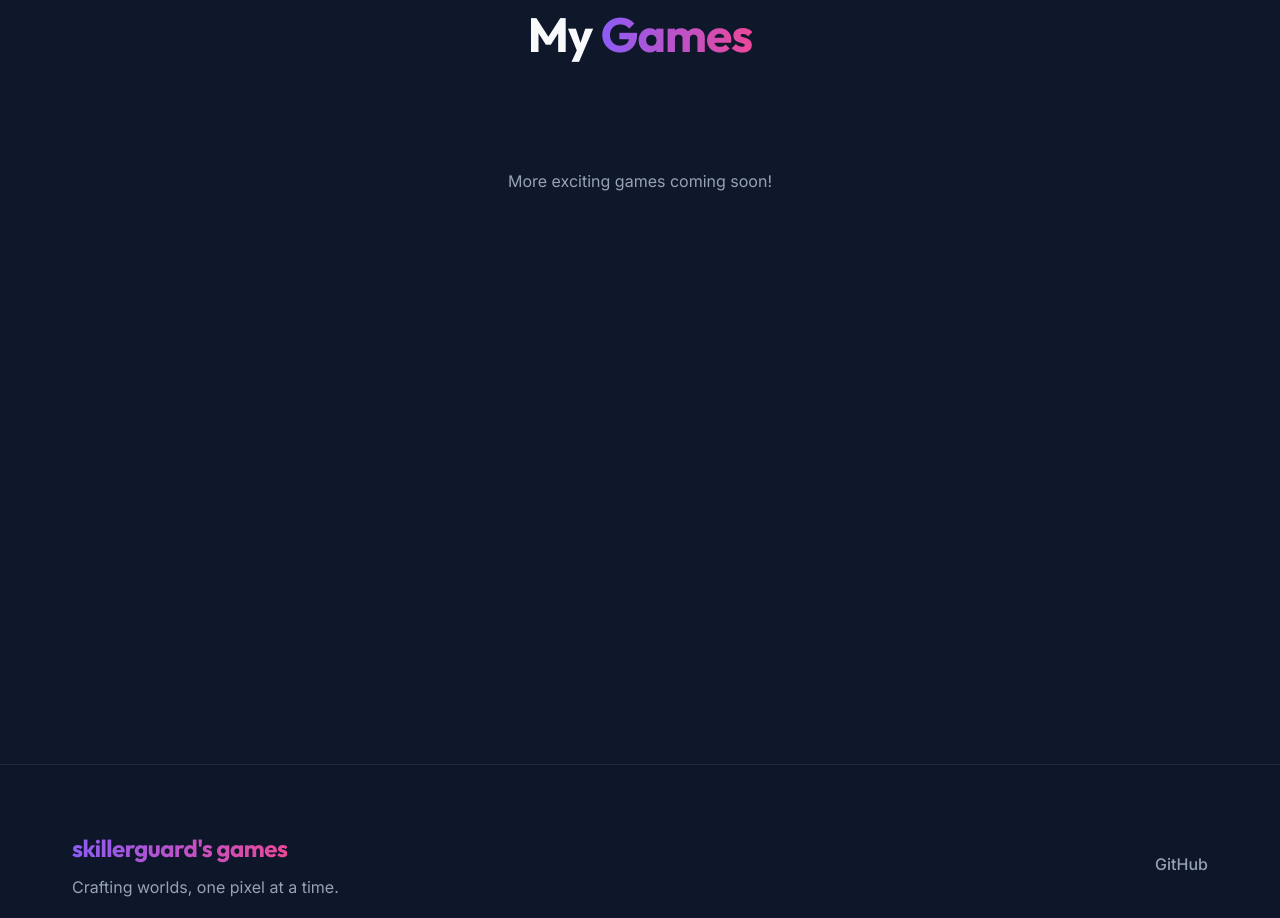
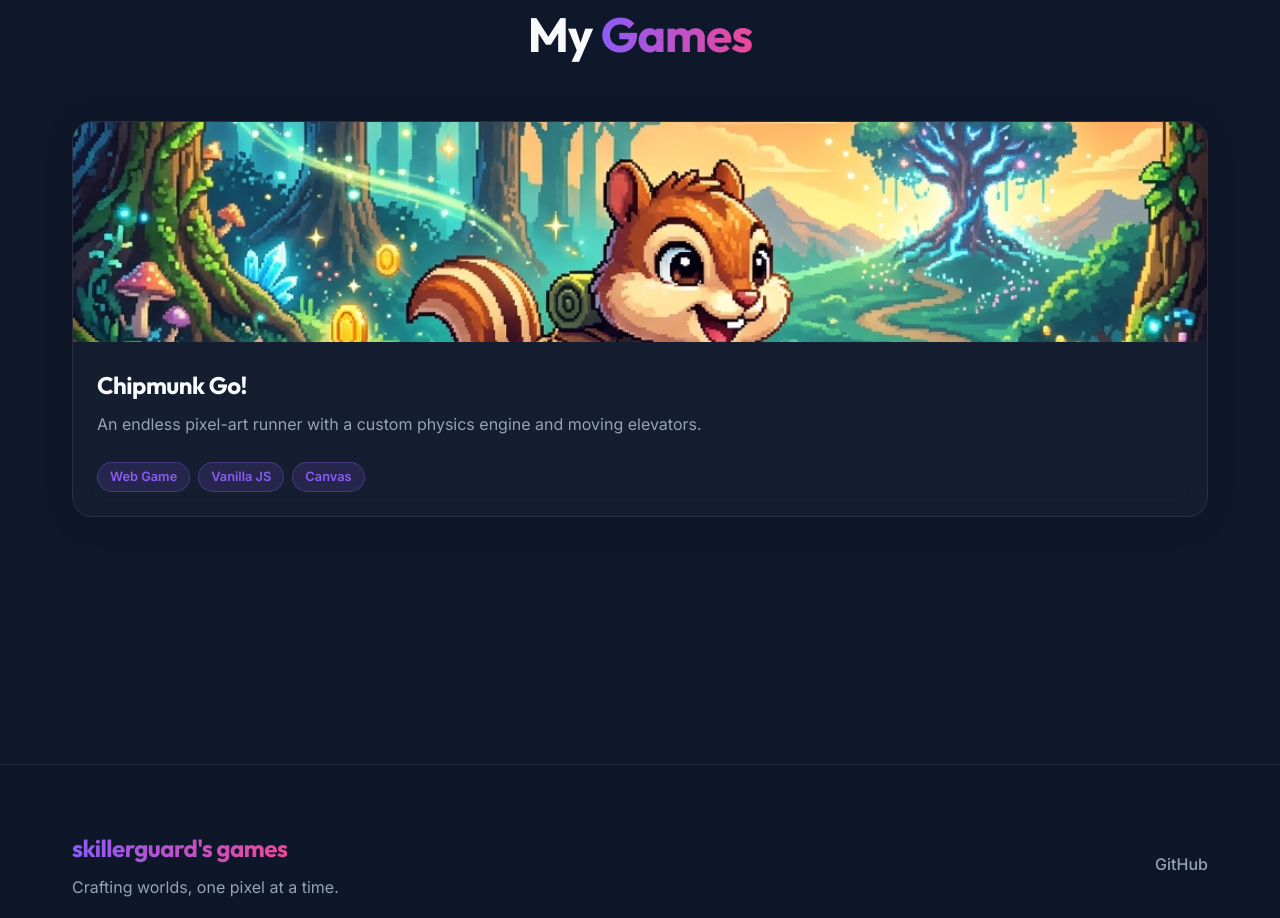
Before and after one commit to skillerGuard/portfolio, a React (Vite) app: page / in a window 1280 px wide. Shown: the part 900-1818 px from the top of the page. Built offline with nearby package versions, Linux system fonts and the light colour scheme.

Commit message:
Restore Chipmunk Go! project

```diff
--- a/src/components/ProjectCard.jsx
+++ b/src/components/ProjectCard.jsx
@@ -7,13 +7,9 @@ const ProjectCard = ({ project }) => {
       <div className="card-image-container">
         <img src={project.image} alt={project.title} className="card-image" />
         <div className="card-overlay">
-          {project.link ? (
-            <a href={project.link} target="_blank" rel="noopener noreferrer">
-              <button className="btn btn-primary play-btn">Play Now</button>
-            </a>
-          ) : (
-            <button className="btn btn-primary play-btn">Play Now</button>
-          )}
+          <a href={project.link} target="_blank" rel="noreferrer" className="btn btn-primary play-btn">
+            Play Now
+          </a>
         </div>
       </div>
       <div className="card-content">
--- a/src/components/ProjectGrid.jsx
+++ b/src/components/ProjectGrid.jsx
@@ -2,7 +2,16 @@ import React from 'react';
 import ProjectCard from './ProjectCard';
 import './ProjectGrid.css';
 
-const projects = [];
+const projects = [
+  {
+    id: 1,
+    title: 'Chipmunk Go!',
+    description: 'An endless pixel-art runner with a custom physics engine and moving elevators.',
+    image: '/portfolio/chipmunk_go_cover.png',
+    link: 'https://skillerguard.github.io/portfolio/chipmunk-go/index.html',
+    tags: ['Web Game', 'Vanilla JS', 'Canvas']
+  }
+];
 
 const ProjectGrid = () => {
   return (
```
Also changed, not shown: public/chipmunk_go_cover.png.
